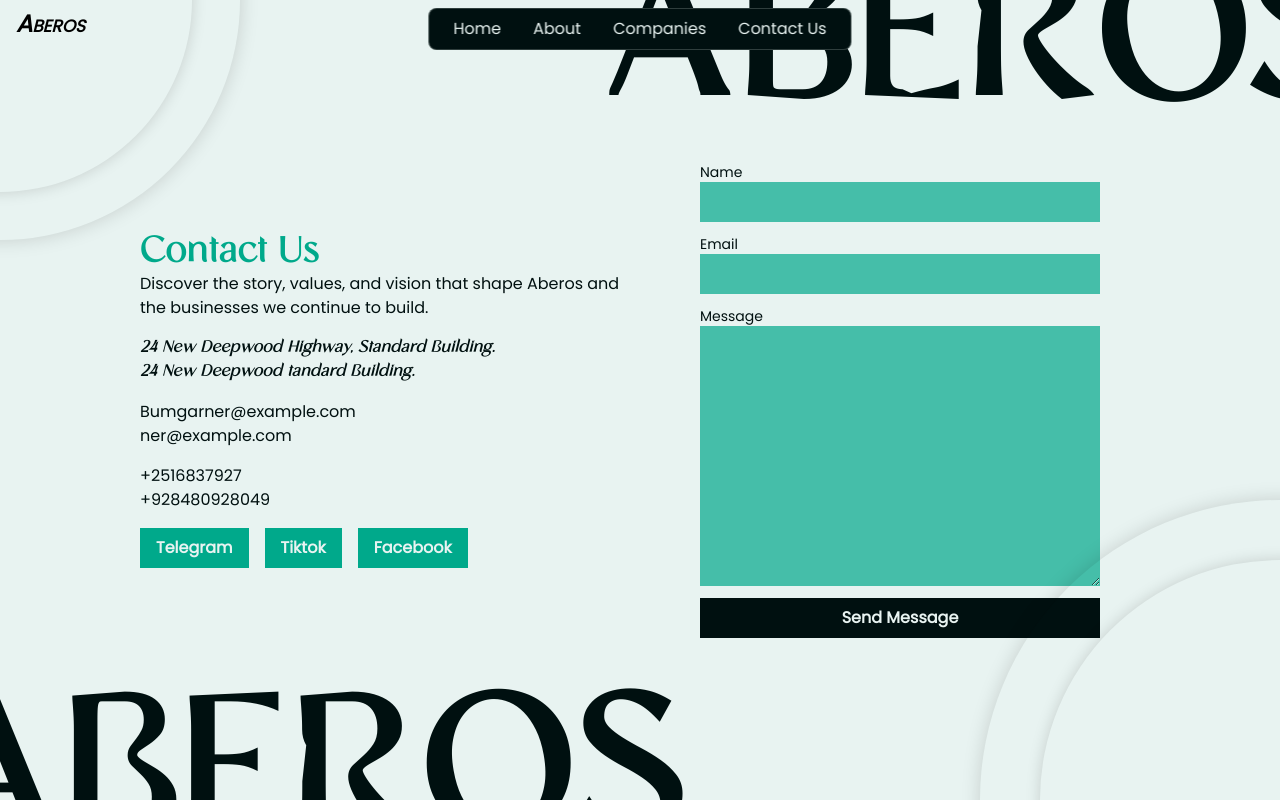
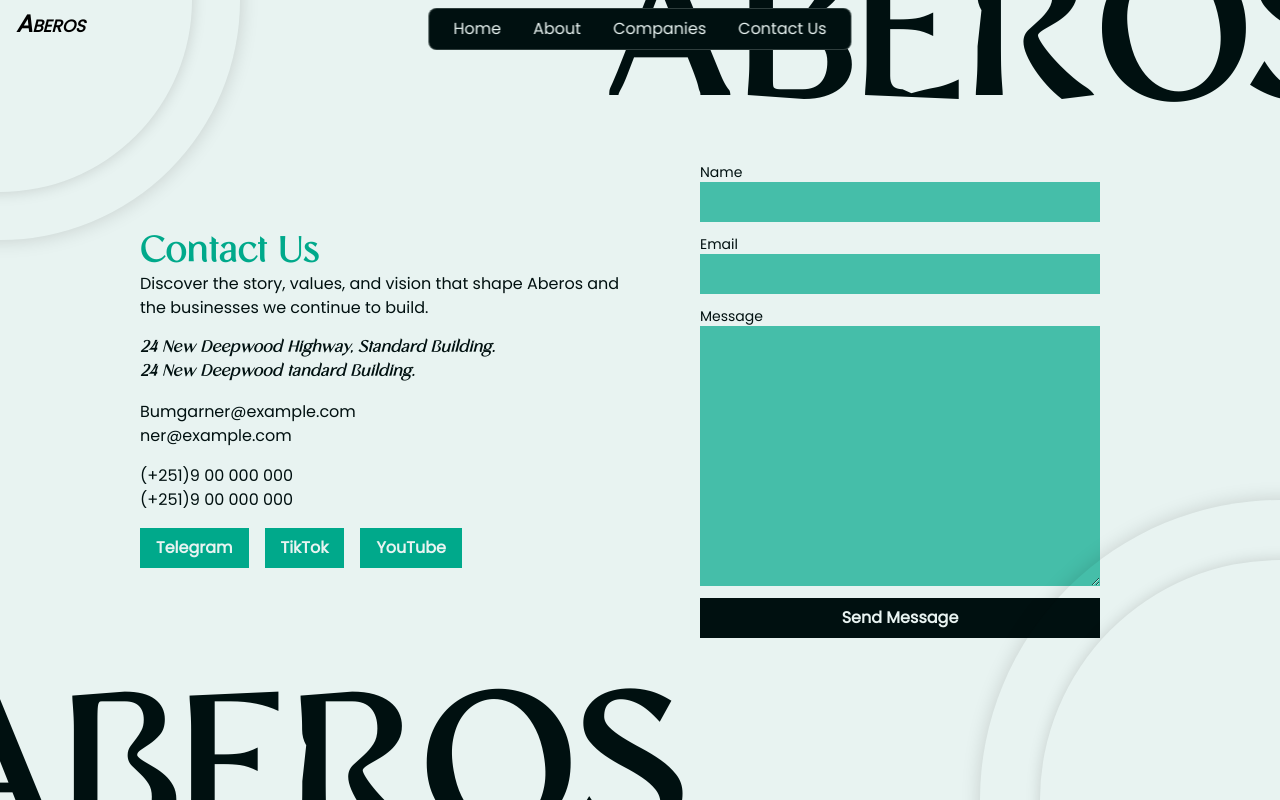
Before and after one commit to abdu-selam/aberos, a React (Vite) app: page /contact in a window 1280 px wide. Built offline with nearby package versions, Linux system fonts and the light colour scheme.

Commit message:
fix broken links

```diff
--- a/src/components/ui/Footer.jsx
+++ b/src/components/ui/Footer.jsx
@@ -7,11 +7,11 @@ const Footer = () => {
   const links = [
     {
       text: "Tiktok",
-      link: "#",
+      link: "https://www.tiktok.com/@abdu.dev",
     },
     {
       text: "Linkedin",
-      link: "#",
+      link: "https://www.linkedin.com/authwall?trkInfo=AQHg1NOjoN-5xgAAAaA0QHZ4d82OopbZT66C8sQLpbn3yo7nA5GU6gfX84PeNHdlvjtAjWslb-E1dccbZUGNe2GJJ8XYsOB3xSTrPiQ7s_8XI1ZHiyztAdDmzhjW5OT6pJ-n3D0=&original_referer=https://talentflow.ct.ws/&sessionRedirect=https%3A%2F%2Fwww.linkedin.com%2Fin%2Fabduselam-awel-b74083385",
     },
     {
       text: "Instagram",
--- a/src/pages/contact/components/ContactInfo.jsx
+++ b/src/pages/contact/components/ContactInfo.jsx
@@ -1,6 +1,32 @@
 import React from "react";
 
 const ContactInfo = () => {
+  const links = [
+    {
+      name: "Telegram",
+      link: "https://t.me/abdu_dev_tg",
+    },
+    {
+      name: "TikTok",
+      link: "https://tiktok.com/@abdu.dev",
+    },
+    {
+      name: "YouTube",
+      link: "https://youtube.com/@abdu_dev_yt",
+    },
+  ];
+
+  const phoneNumber = [
+    {
+      link: "+251900000000",
+      name: "(+251)9 00 000 000",
+    },
+    {
+      link: "+251900000000",
+      name: "(+251)9 00 000 000",
+    },
+  ];
+
   return (
     <section className="grid place-content-center">
       <div className="flex flex-col items-center lg:items-start gap-4">
@@ -39,27 +65,27 @@ const ContactInfo = () => {
           ))}
         </div>
         <div>
-          {["+2516837927", "+928480928049"].map((item, i) => (
+          {phoneNumber.map((item, i) => (
             <p className="text-center lg:text-start" key={i}>
               <a
                 className="text-back transition duration-300 hover:text-accent"
-                href={`tel:${item}`}
+                href={`tel:${item.link}`}
               >
-                {item}
+                {item.name}
               </a>
             </p>
           ))}
         </div>
         <ul className="flex gap-4">
-          {["Telegram", "Tiktok", "Facebook"].map((item, i) => (
+          {links.map((item, i) => (
             <li key={i}>
               <a
                 className="text-text bg-accent px-4 py-2 font-semibold inline-block transition duration-300 hover:bg-back"
-                href={item}
+                href={item.link}
                 target="_blank"
                 rel="noopener noreferrer"
               >
-                {item}
+                {item.name}
               </a>
             </li>
           ))}
--- a/src/pages/home/layers/Hero.jsx
+++ b/src/pages/home/layers/Hero.jsx
@@ -4,22 +4,24 @@ import Button from "../../../components/ui/Button";
 import { motion } from "framer-motion";
 import AppleTyping from "../../../components/effects/AppleTyping";
 import HeroBack from "../../../components/ui/HeroBack";
+import { useNavigate } from "react-router-dom";
 
 const Hero = () => {
   const links = [
     {
       icon: FaTiktok,
-      link: "#",
+      link: "https://tiktok.com/@abdu.dev",
     },
     {
       icon: FaLinkedin,
-      link: "#",
+      link: "https://www.linkedin.com/authwall?trkInfo=AQHg1NOjoN-5xgAAAaA0QHZ4d82OopbZT66C8sQLpbn3yo7nA5GU6gfX84PeNHdlvjtAjWslb-E1dccbZUGNe2GJJ8XYsOB3xSTrPiQ7s_8XI1ZHiyztAdDmzhjW5OT6pJ-n3D0=&original_referer=https://talentflow.ct.ws/&sessionRedirect=https%3A%2F%2Fwww.linkedin.com%2Fin%2Fabduselam-awel-b74083385",
     },
     {
       icon: FaInstagram,
       link: "#",
     },
   ];
+  const navigate = useNavigate();
 
   return (
     <div className="relative h-[calc(100dvh-2.8rem)] text-text-dark">
@@ -62,6 +64,7 @@ const Hero = () => {
               type: "spring",
               stiffness: 100,
             }}
+            onClick={() => navigate("/companies")}
           >
             Our Companies
           </Button>
```
